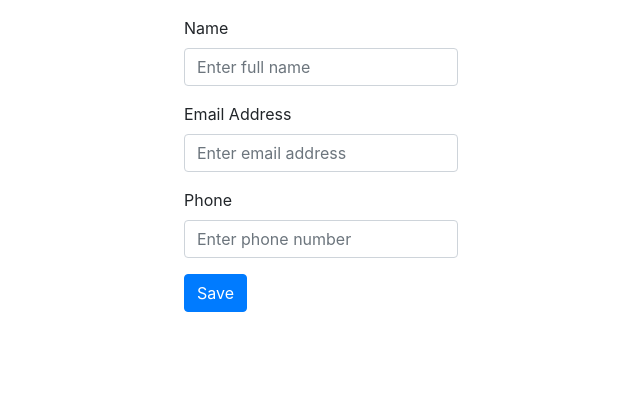
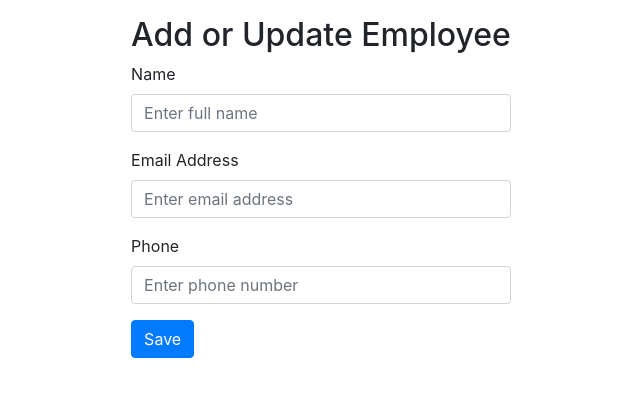
Before and after one commit to eliran-hackeru/Employee-Details, a PHP site: page / in a window 1280 px wide. Shown: the part 107-504 px from the top of the page, without its empty margins (319-959 px from the left). Run offline with PHP 8.4, Linux system fonts and the light colour scheme; data that the repository does not hold is empty; some libraries are stand-ins or nearby versions.

Commit message:
Added h2 heading: "Add or Update Employee"

```diff
--- a/index.php
+++ b/index.php
@@ -70,6 +70,7 @@ and open the template in the editor.
         ?>
         <div class="row justify-content-center">
         <form action="process.php" method="POST">
+            <h2>Add or Update Employee</h2>
             <input type="hidden" name="id" value="<?php echo $id; ?>">
             <div class="form-group">
             <label>Name</label>
```
